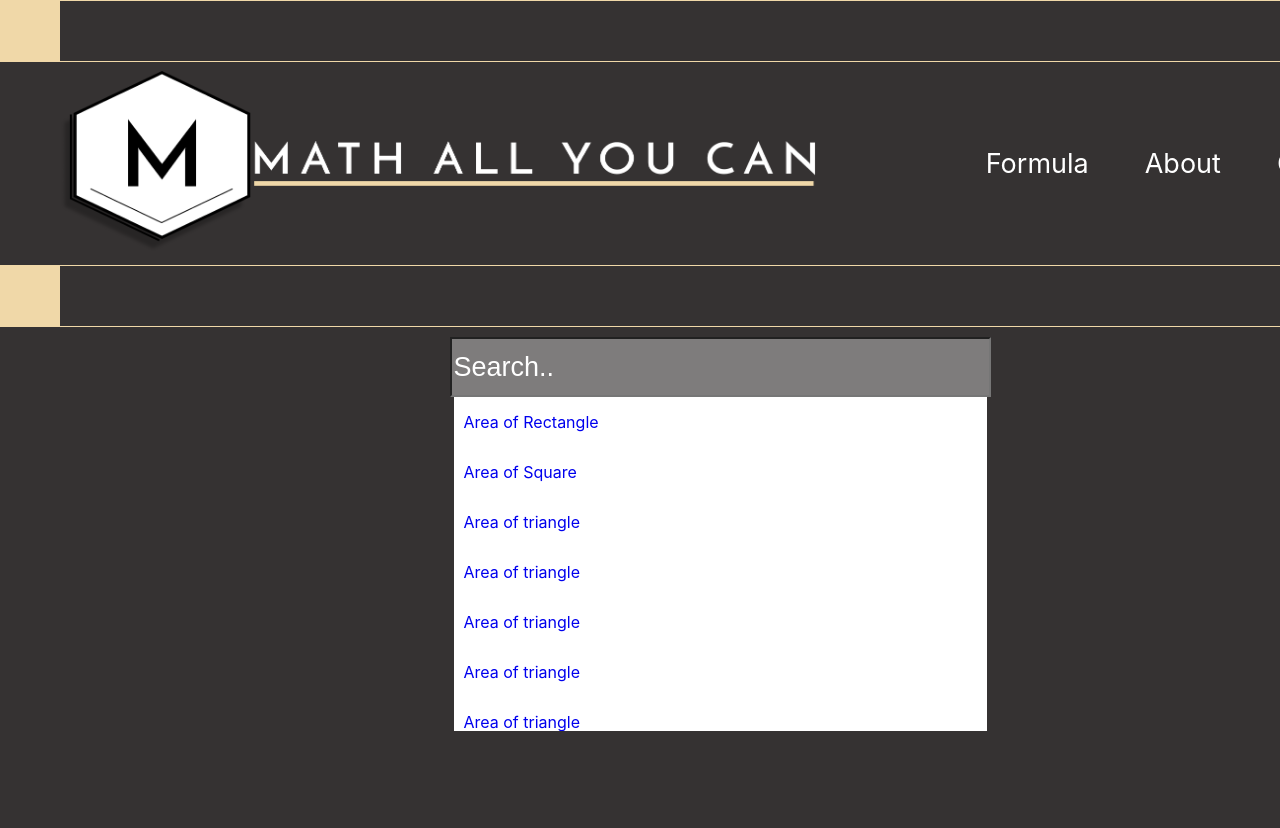
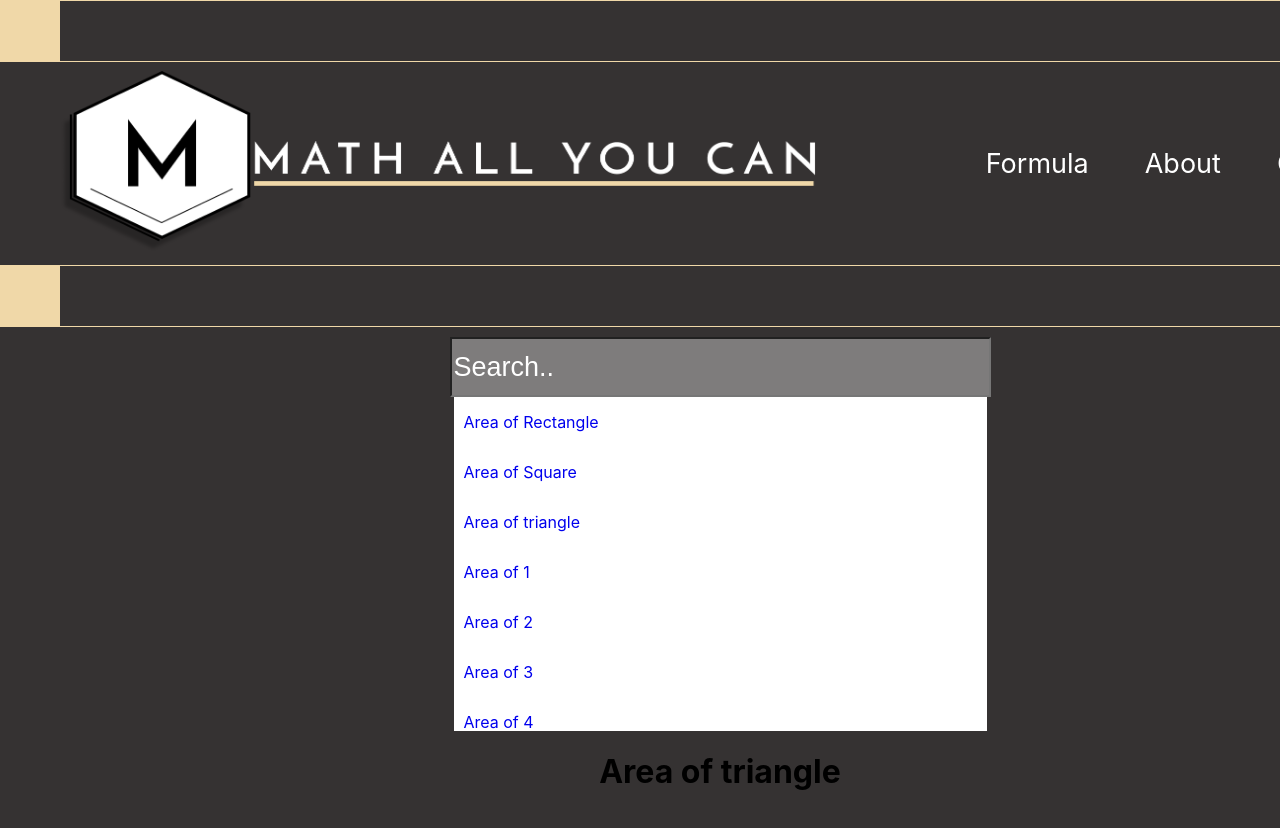
Before and after one commit to lexus654/MathAllYouCan, a React (Create React App) app: page / in a window 1280 px wide. Shown: the top 828 px of the page. Built offline with nearby package versions, Linux system fonts and the light colour scheme.

Commit message:
Prototype for useState Done

```diff
--- a/package.json
+++ b/package.json
@@ -9,6 +9,7 @@
     "react": "^17.0.2",
     "react-dom": "^17.0.2",
     "react-scripts": "4.0.3",
+    "styled-components": "^5.3.3",
     "web-vitals": "^1.1.2"
   },
   "scripts": {
--- a/src/App.js
+++ b/src/App.js
@@ -1,8 +1,10 @@
 import logo from "./logo.svg";
+import React, { useState } from "react";
 import "./App.css";
 import Divider from "./components/Divider";
 import Header from "./components/Header";
 import Search from "./components/Search";
+
 function App(props) {
   return (
     <div className="App">
--- /dev/null
+++ b/src/components/Display.js
@@ -0,0 +1,9 @@
+import Search from "./Search";
+const Display = (props) => {
+  return (
+    <div>
+      <h1>{props.formula}</h1>
+    </div>
+  );
+};
+export default Display;
--- a/src/components/Search.js
+++ b/src/components/Search.js
@@ -1,6 +1,10 @@
 import "./Search.css";
+import React, { useState } from "react";
 import Formula from "./formula/Formula";
 import AreaRect from "../components/formula/AreaRect";
+import styled from "styled-components";
+import Display from "./Display";
+
 const Search = (props) => {
   const listOfFormula = [
     {
@@ -16,46 +20,47 @@ const Search = (props) => {
       formula: <AreaRect></AreaRect>,
     },
     {
-      name: "Area of triangle",
+      name: "Area of 1",
       formula: <AreaRect></AreaRect>,
     },
     {
-      name: "Area of triangle",
+      name: "Area of 2",
       formula: <AreaRect></AreaRect>,
     },
     {
-      name: "Area of triangle",
+      name: "Area of 3",
       formula: <AreaRect></AreaRect>,
     },
     {
-      name: "Area of triangle",
+      name: "Area of 4",
       formula: <AreaRect></AreaRect>,
     },
     {
-      name: "Area of triangle",
+      name: "Area of 1343",
       formula: <AreaRect></AreaRect>,
     },
     {
-      name: "Area of triangle",
+      name: "Area of 234234",
       formula: <AreaRect></AreaRect>,
     },
     {
-      name: "Area of triangle",
+      name: "Area of t1231",
       formula: <AreaRect></AreaRect>,
     },
     {
-      name: "Area of triangle",
+      name: "Area of 535",
       formula: <AreaRect></AreaRect>,
     },
     {
-      name: "Area of triangle",
+      name: "Area of t23123",
       formula: <AreaRect></AreaRect>,
     },
     {
-      name: "Area of triangle",
+      name: "Area of t4636",
       formula: <AreaRect></AreaRect>,
     },
   ];
+  let [formula, setFormula] = useState(listOfFormula[2].name);
 
   return (
     <div className="searchBar">
@@ -67,12 +72,19 @@ const Search = (props) => {
       <div className="dataResult">
         {listOfFormula.map((value, key) => {
           return (
-            <a className="dataItem" href="fb.com">
+            <a
+              onClick={function () {
+                setFormula(listOfFormula[`${key}`].name);
+              }}
+              className="dataItem"
+              href="#"
+            >
               <p> {value.name}</p>
             </a>
           );
         })}
       </div>
+      <Display formula={formula}></Display>
     </div>
   );
 };
```
Also changed, not shown: 1 other file (tests, documents, lock files or other folders).
